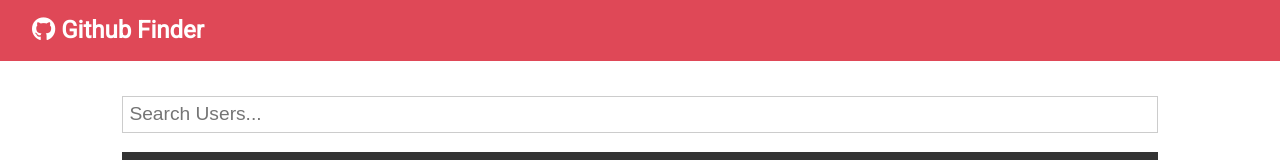
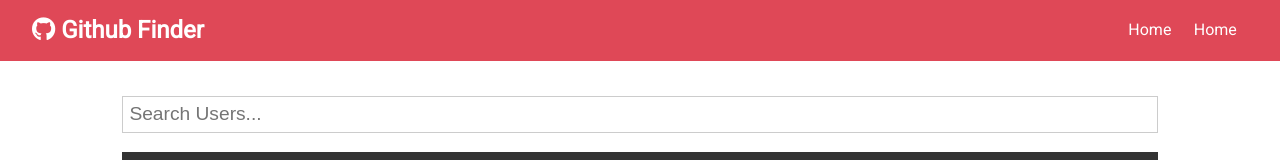
Before and after one commit to vikramoff24/GitHub-Finder, a React (Create React App) app: page / in a window 1280 px wide. Shown: the top 160 px of the page. Built offline with nearby package versions, Linux system fonts and the light colour scheme.

Commit message:
Update Navbar.js

```diff
--- a/src/components/layout/Navbar.js
+++ b/src/components/layout/Navbar.js
@@ -1,12 +1,21 @@
 import React from "react";
 import PropTypes from "prop-types";
-
+import {Link} from "react-router-dom";
 const NavBar = ({ icon, title }) => {
   return (
     <nav className="navbar bg-primary">
       <h1>
         <i className={icon} /> {title}
       </h1>
+      <ul>
+        <li>
+          <Link to='/'>Home</Link>
+          {/* Link used for routing to other page with state */}
+        </li>
+        <li>
+          <Link to="/about">Home</Link>
+        </li>
+      </ul>
     </nav>
   );
 };
```
